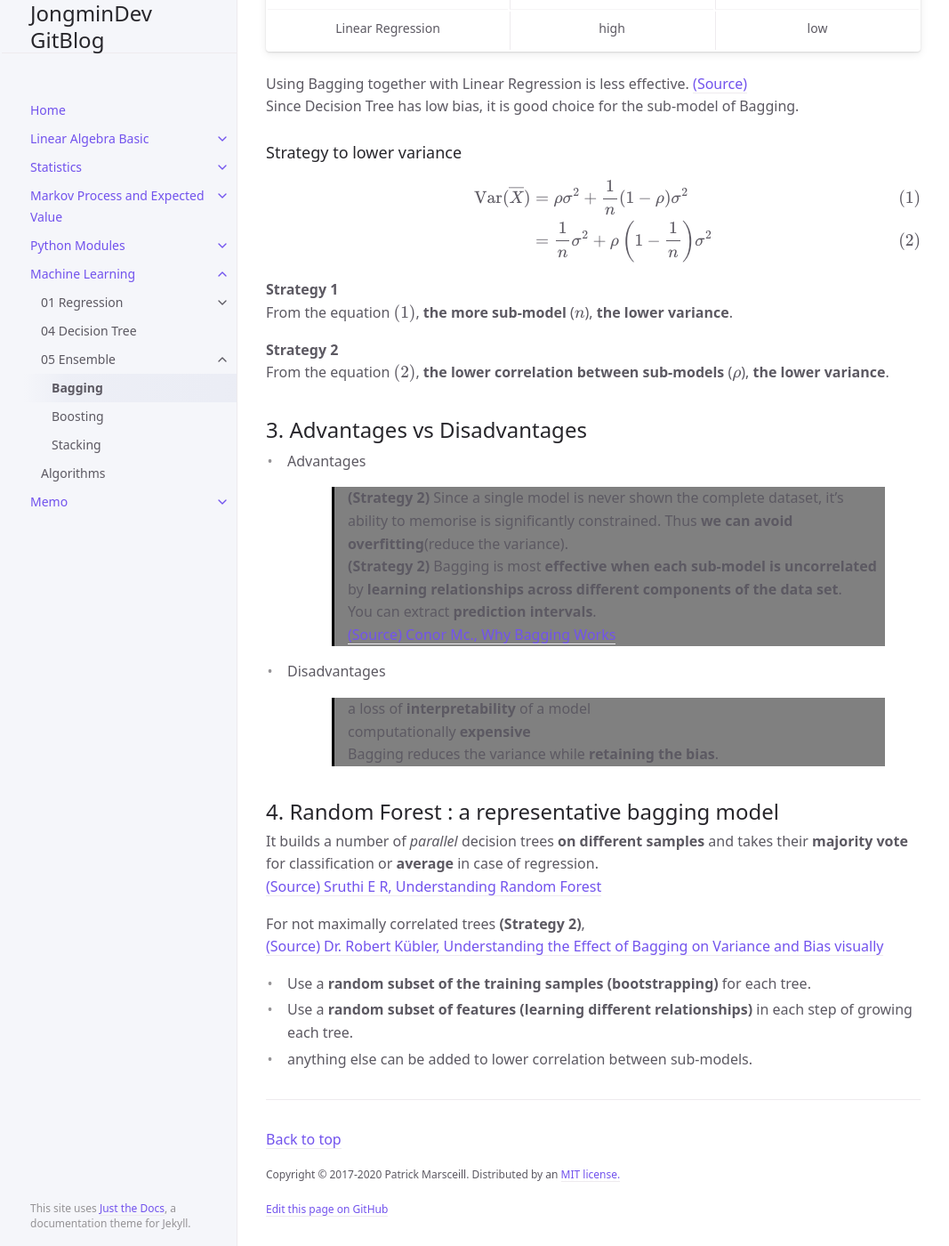
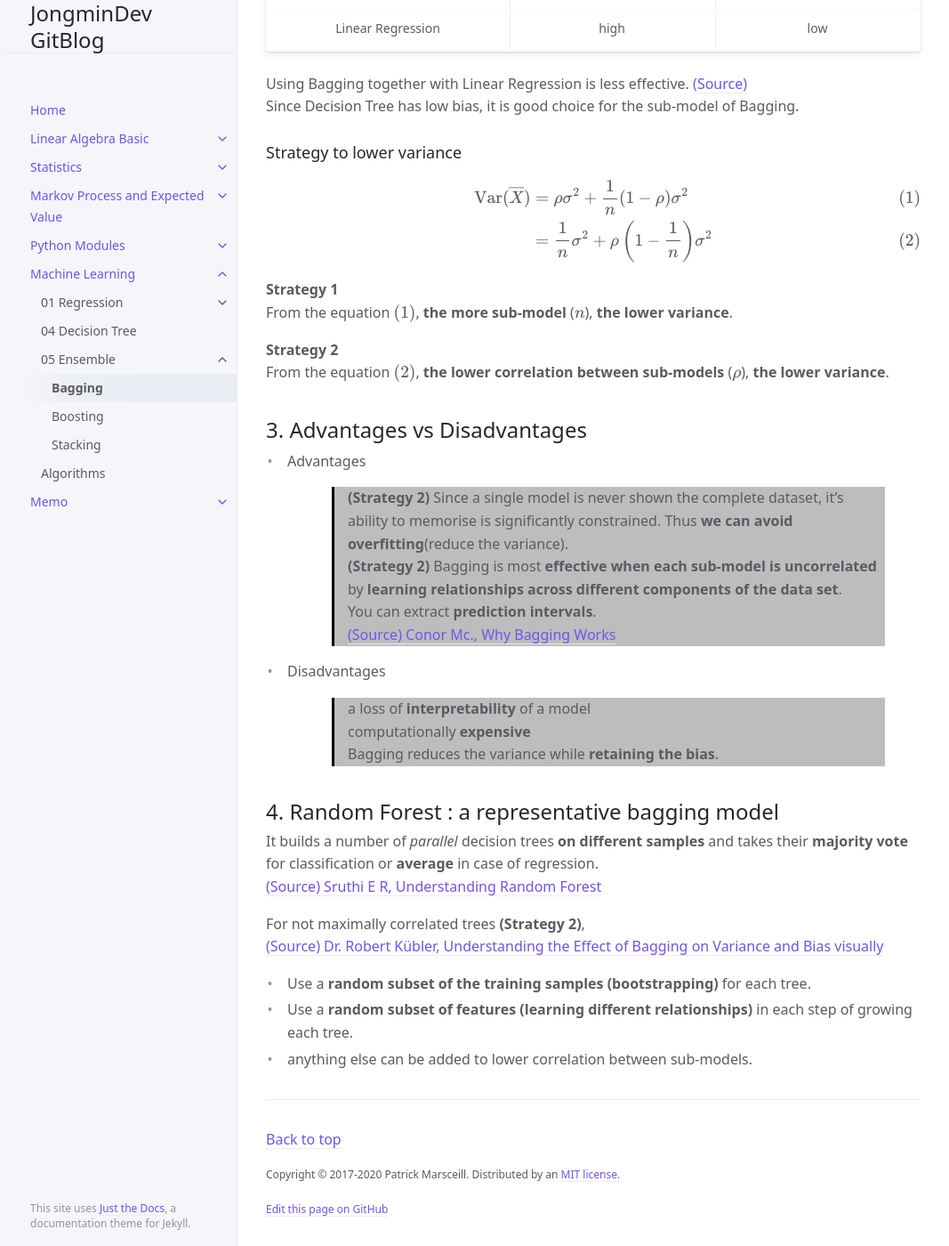
Before and after one commit to jongmindev/jongmindev.github.io, a Jekyll site: the page built from docs/MachineLearning/05_1Bagging.md, in a window 1280 px wide and 1400 px high, scrolled down 1793 px. Shown: the whole window at 89% size, without its empty margins (105-1172 px from the left). Built offline with Jekyll 4.4.1, drawn with Linux system fonts in a browser that asks for light colours.

Commit message:
change blockquote style (color) (2)

```diff
--- a/_sass/custom/custom.scss
+++ b/_sass/custom/custom.scss
@@ -4,5 +4,5 @@ blockquote {
     margin-left: 50px;
     padding-left: 15px;
     border-left: 3px solid black;
-    background-color: gray;
+    background-color: rgb(189, 189, 189);
 }
```
